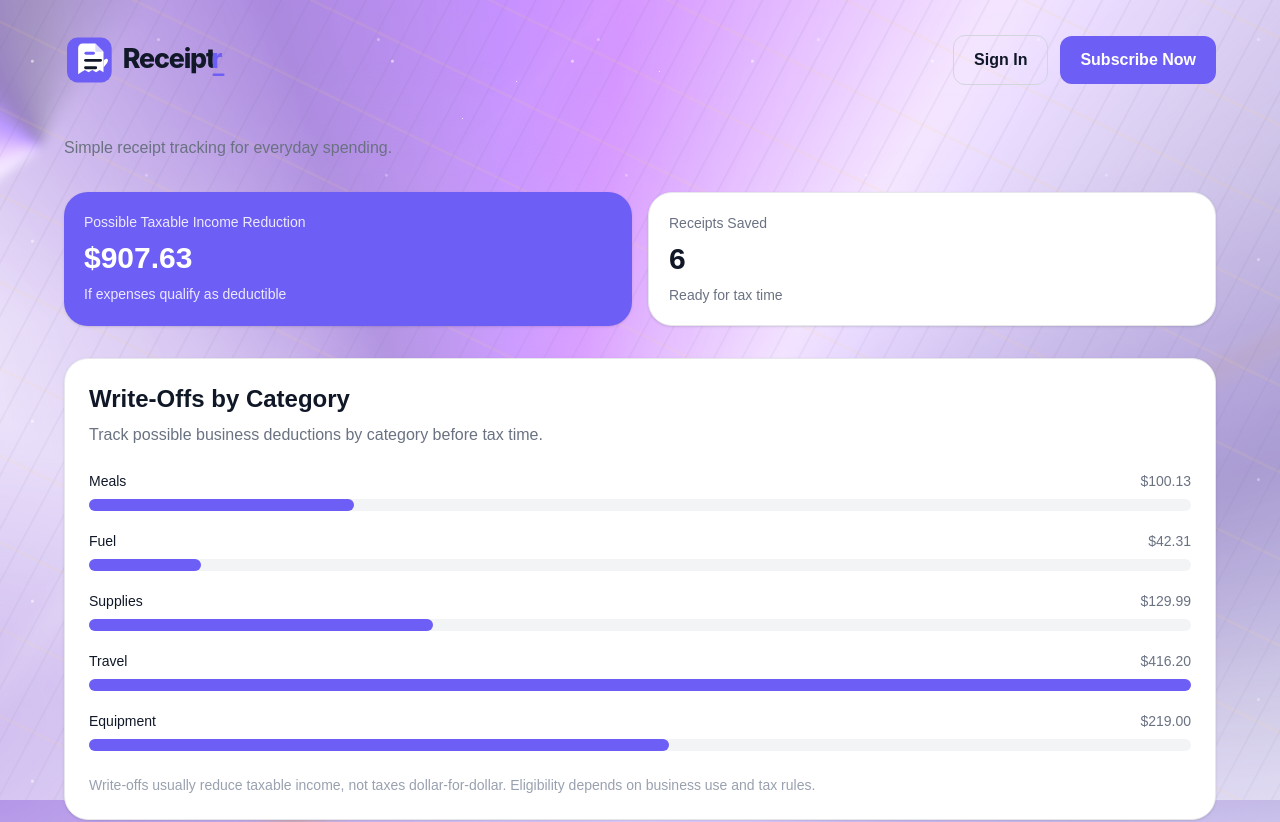
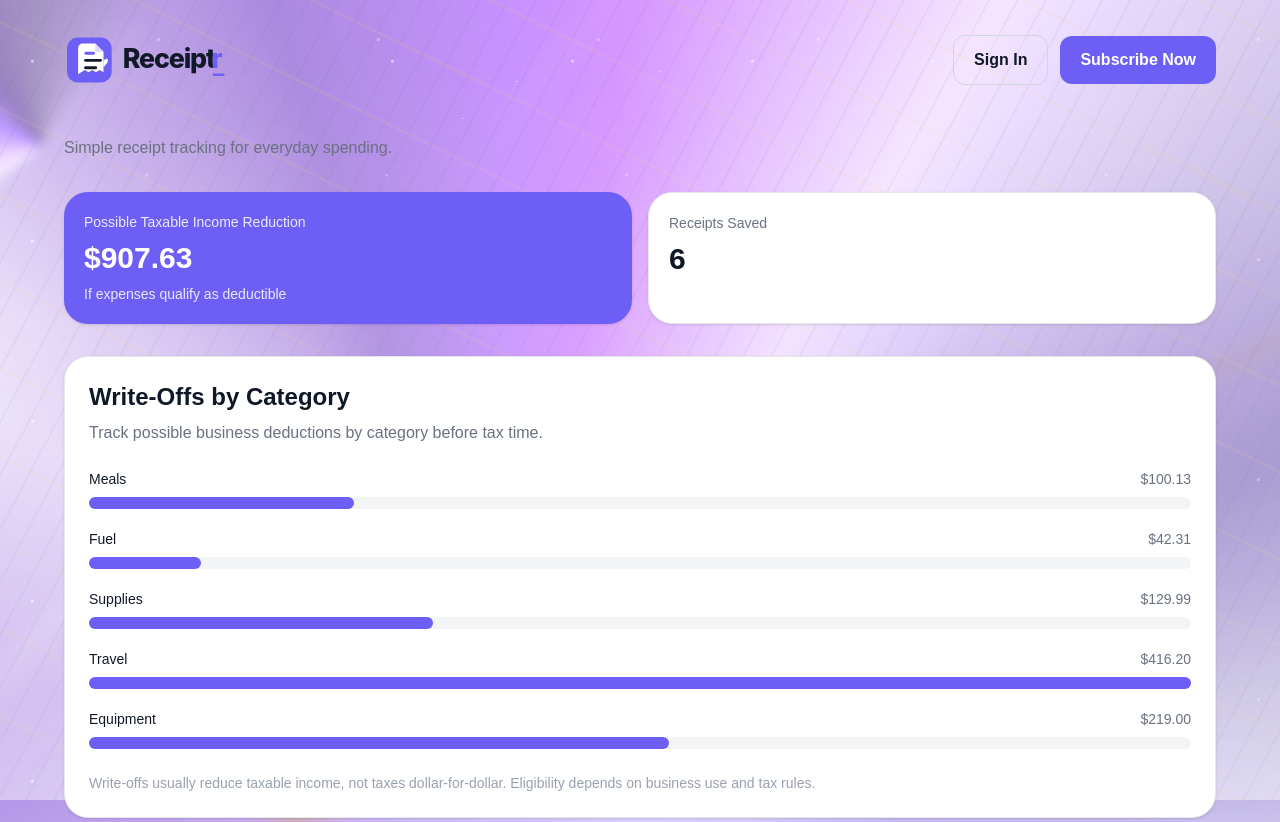
Before and after one commit to christianmvasquez/ReceiptVault, a Next.js app: page /demo in a window 1280 px wide. Shown: the top 822 px of the page. Built offline with nearby package versions, Linux system fonts and the light colour scheme.

Commit message:
Remove receipts saved helper text

```diff
--- a/app/demo/page.tsx
+++ b/app/demo/page.tsx
@@ -157,7 +157,6 @@ export default function DemoPage() {
             <p className="mt-2 text-3xl font-bold">
               {filteredReceipts.length}
             </p>
-            <p className="mt-2 text-sm text-gray-500">Ready for tax time</p>
           </div>
         </div>
 
--- a/components/DashboardStats.tsx
+++ b/components/DashboardStats.tsx
@@ -40,7 +40,6 @@ export default function DashboardStats({ receipts }: DashboardStatsProps) {
       <div className="rounded-3xl border border-gray-200 bg-white p-5 shadow-sm">
         <p className="text-sm font-medium text-gray-500">Receipts Saved</p>
         <p className="mt-2 text-3xl font-bold">{receipts.length}</p>
-        <p className="mt-2 text-sm text-gray-500">Ready for tax time</p>
       </div>
     </div>
   );
```
